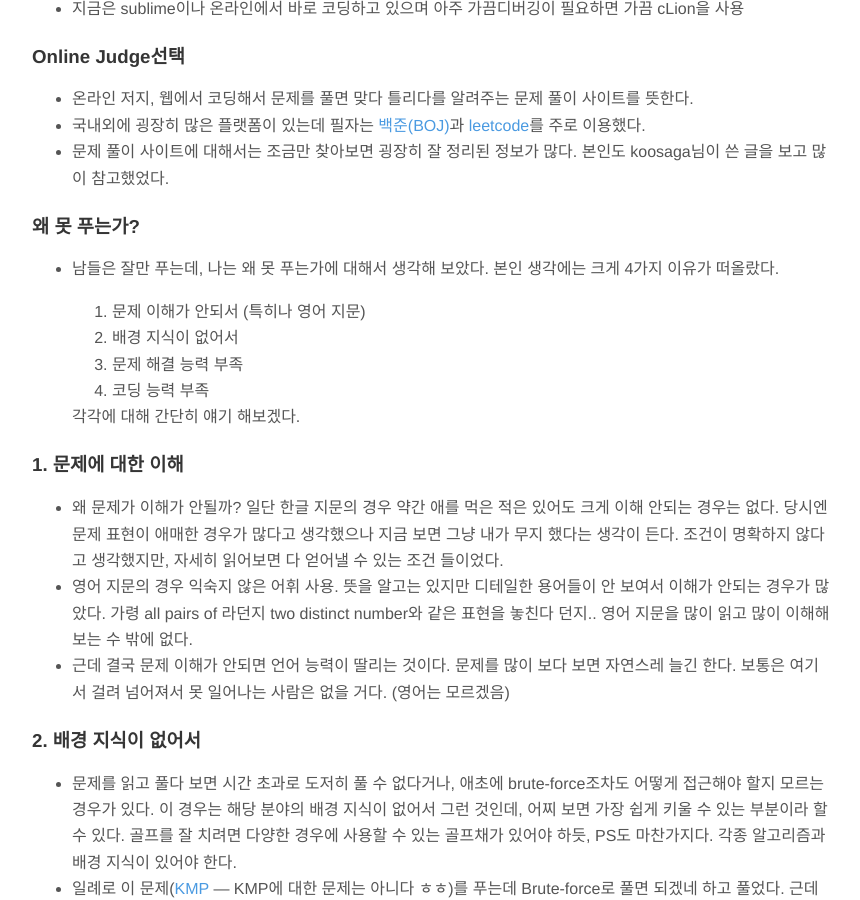
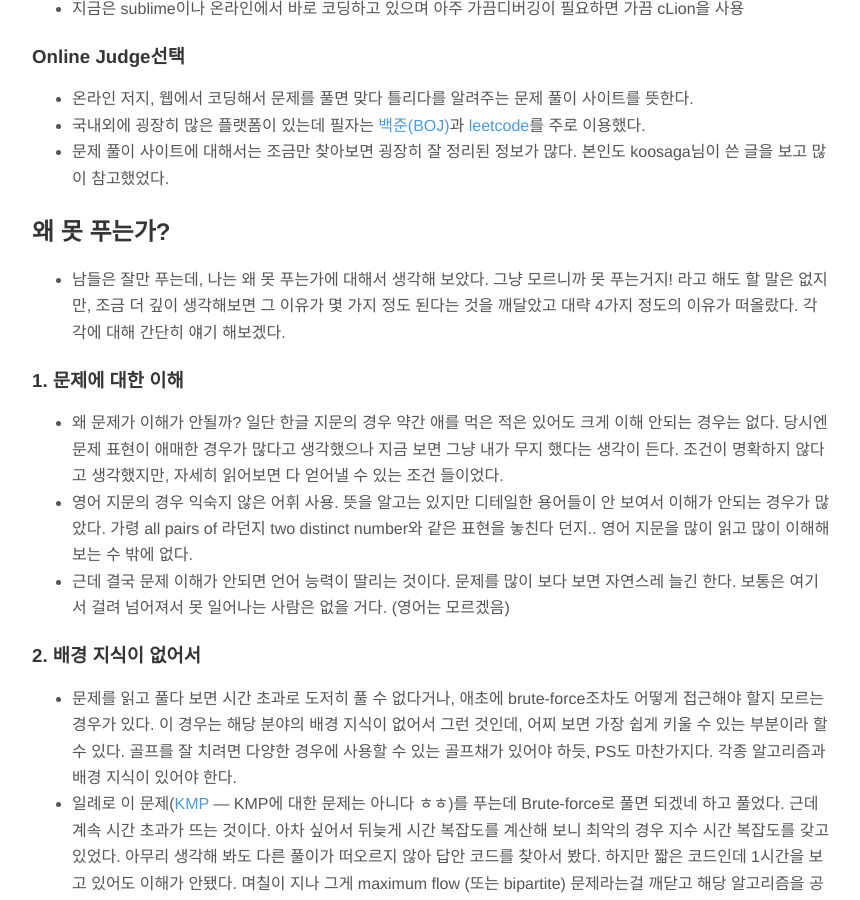
Before and after one commit to lazymonday/lazymonday.github.io, a Jekyll site: the page built from _posts/2020-11-09-a-reason-why-i-cannot-solve-this.md, in a window 1280 px wide and 900 px high, scrolled down 578 px. Shown: the whole window, without its empty margins (208-1068 px from the left). Built offline with Jekyll 4.4.1, drawn with Linux system fonts in a browser that asks for light colours; nearby versions of some CDN libraries; some of the changed text lies outside the part shown.

Commit message:
modified some sentences

```diff
--- a/_posts/2020-11-09-a-reason-why-i-cannot-solve-this.md
+++ b/_posts/2020-11-09-a-reason-why-i-cannot-solve-this.md
@@ -20,16 +20,10 @@ author: "lazymonday"
 - 국내외에 굉장히 많은 플랫폼이 있는데 필자는 [백준(BOJ)](https://www.acmicpc.net/)과 [leetcode](https://leetcode.com/)를 주로 이용했다.
 - 문제 풀이 사이트에 대해서는 조금만 찾아보면 굉장히 잘 정리된 정보가 많다. 본인도 koosaga님이 쓴 글을 보고 많이 참고했었다.
 
-### 왜 못 푸는가?
+## 왜 못 푸는가?
 
-- 남들은 잘만 푸는데, 나는 왜 못 푸는가에 대해서 생각해 보았다. 본인 생각에는 크게 4가지 이유가 떠올랐다.
+- 남들은 잘만 푸는데, 나는 왜 못 푸는가에 대해서 생각해 보았다. 그냥 모르니까 못 푸는거지! 라고 해도 할 말은 없지만, 조금 더 깊이 생각해보면 그 이유가 몇 가지 정도 된다는 것을 깨달았고 대략 4가지 정도의 이유가 떠올랐다. 각각에 대해 간단히 얘기 해보겠다.
 
-  1. 문제 이해가 안되서 (특히나 영어 지문)
-  2. 배경 지식이 없어서
-  3. 문제 해결 능력 부족
-  4. 코딩 능력 부족
-
-  각각에 대해 간단히 얘기 해보겠다.
 
 ### 1. 문제에 대한 이해
 
```
Also changed, not shown: other parts of _posts/2020-11-09-a-reason-why-i-cannot-solve-this.md (+2 -2 lines).
